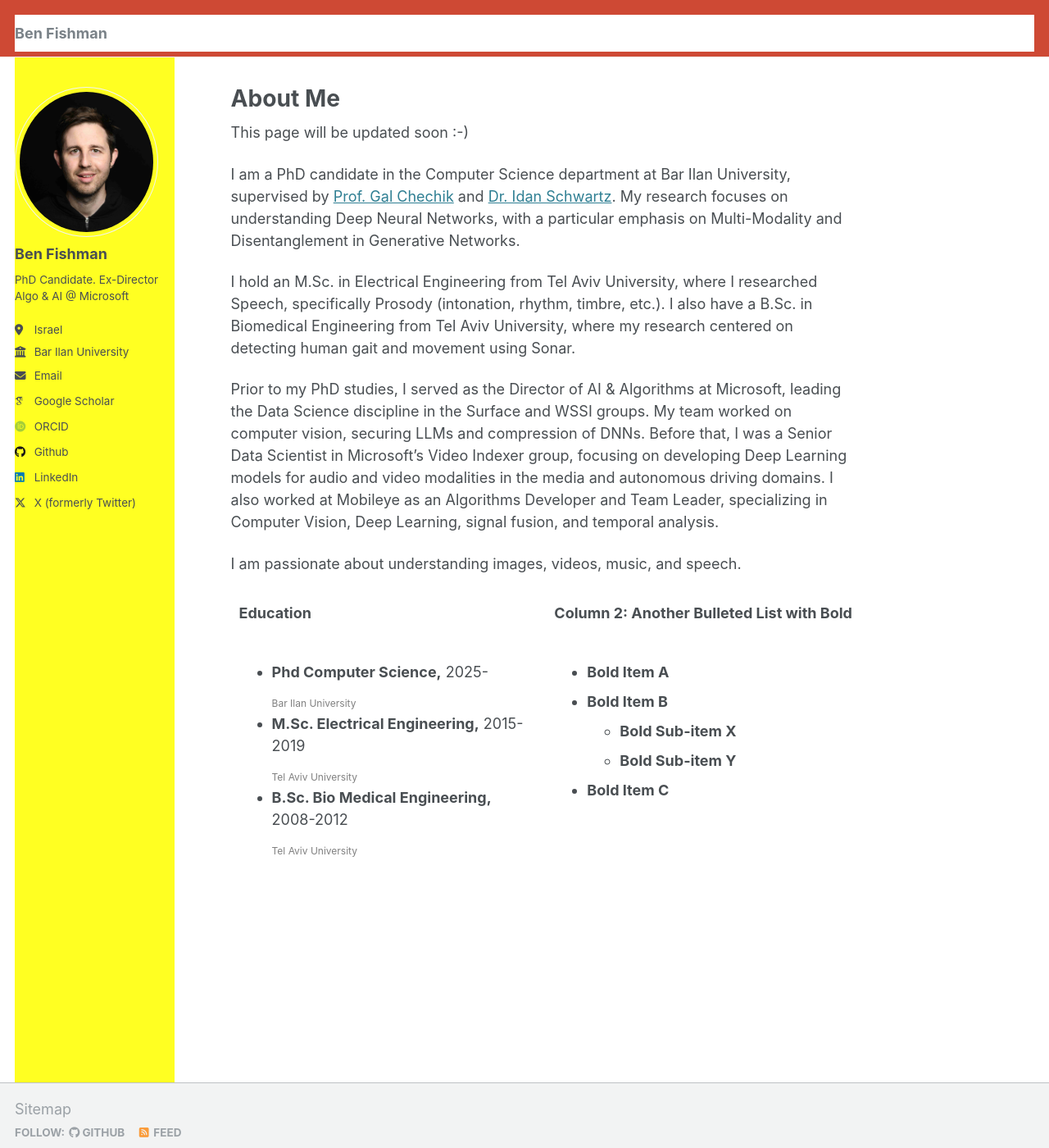
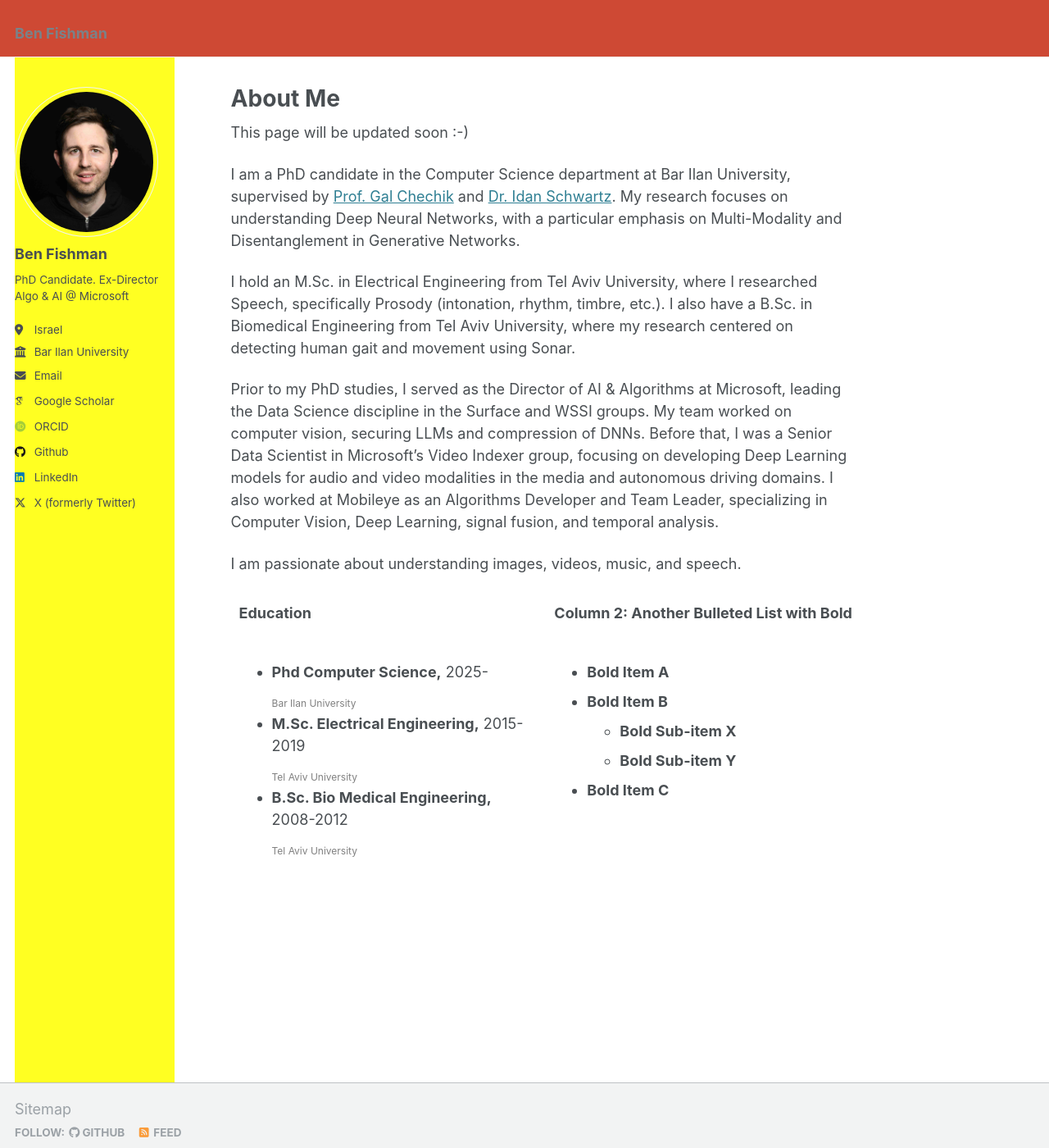
Before and after one commit to benf22/benf22.github.io, a Jekyll site: the page built from _pages/about.md, in a window 1280 px wide and 1400 px high. Shown: the whole window at 82% size. Built offline with Jekyll 4.4.1, drawn with Linux system fonts in a browser that asks for light colours; some web fonts are replaced.

Commit message:
Update _navigation.scss

```diff
--- a/_sass/_navigation.scss
+++ b/_sass/_navigation.scss
@@ -176,7 +176,7 @@
 .greedy-nav {
   position: relative;
   min-width: 250px;
-  background: $background-color;
+  // background: $background-color;
 
   a {
     display: block;
```
